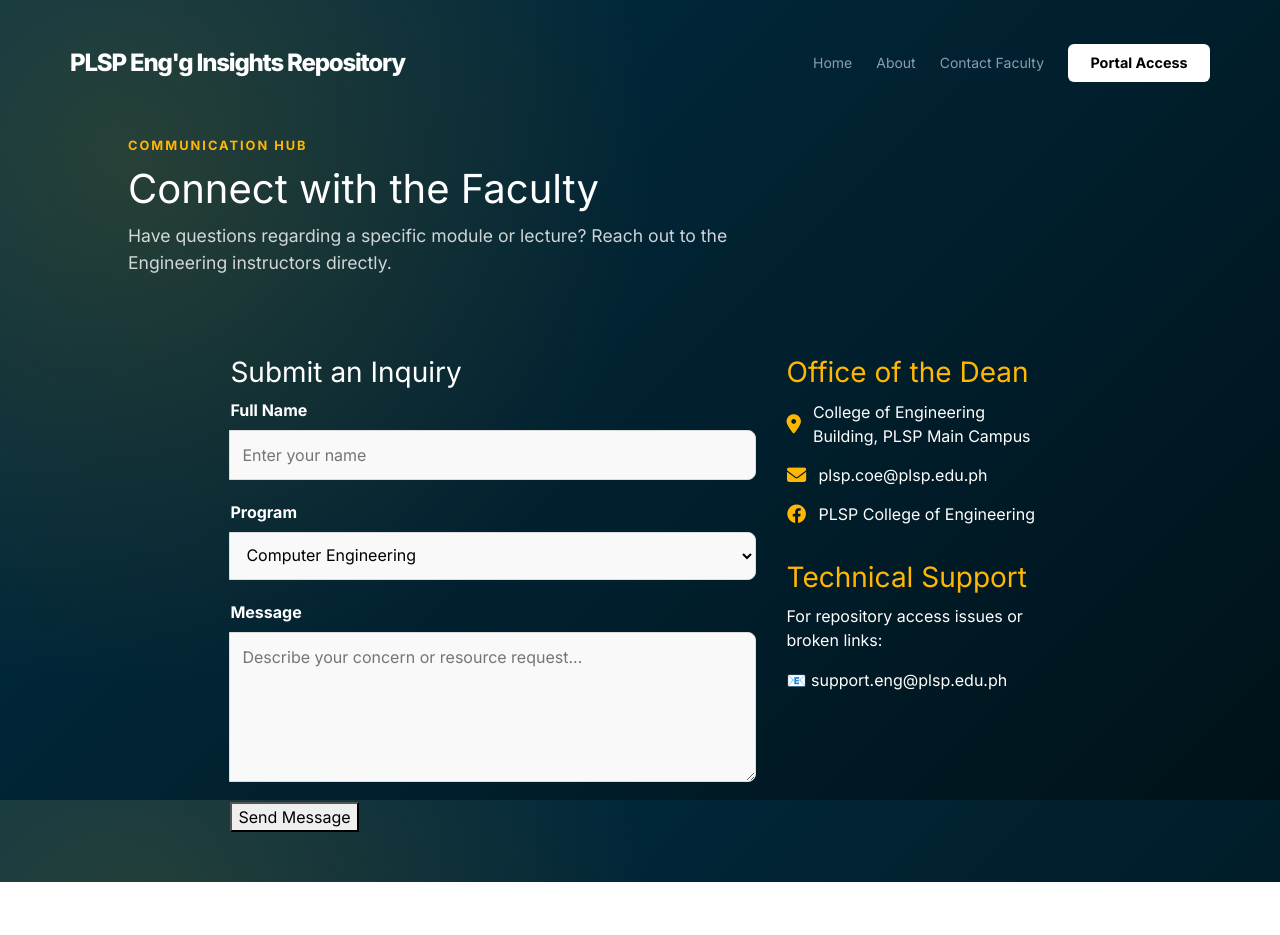
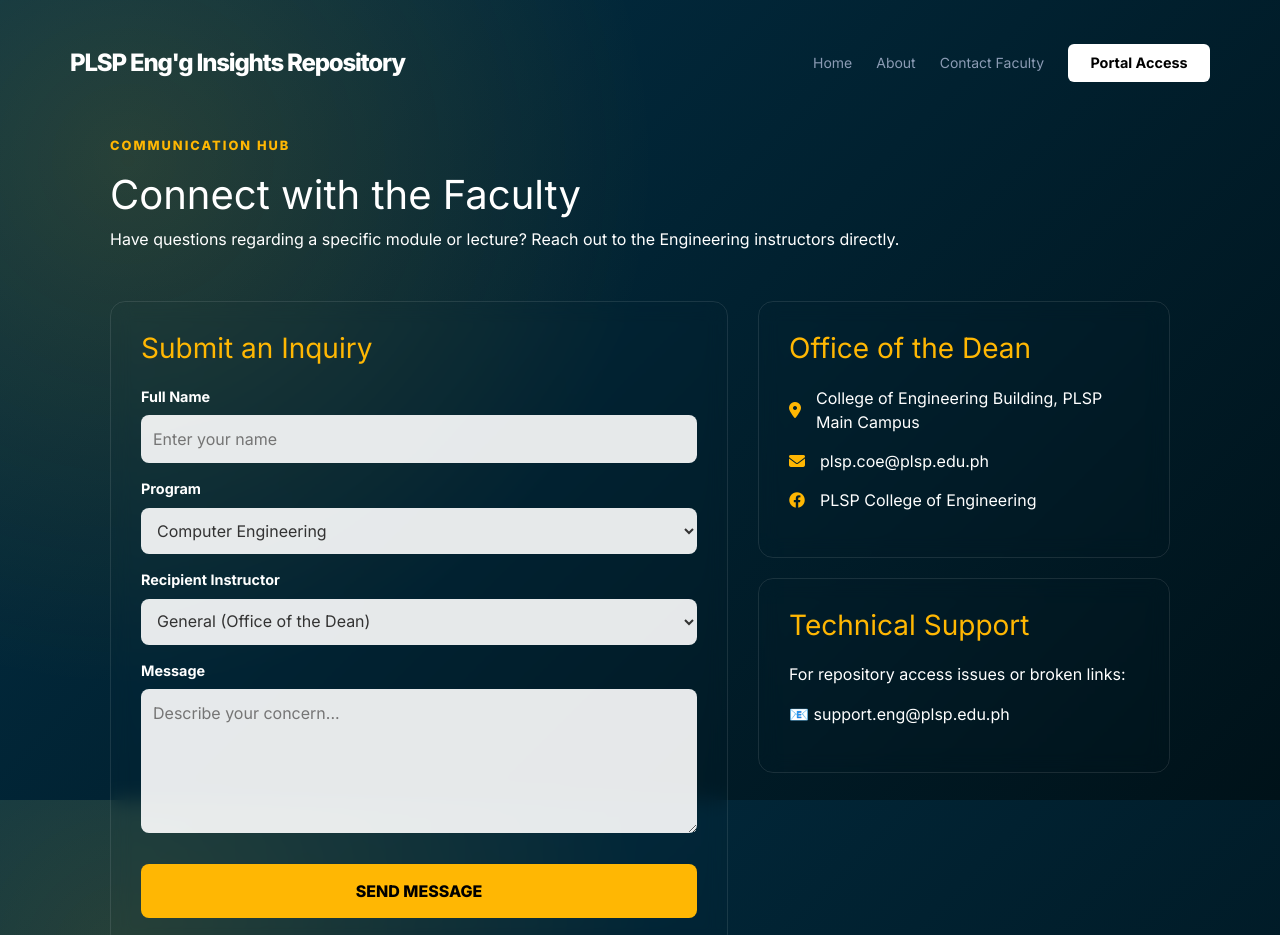
Before and after one commit to aieeauo/PLSP-Engineering-Insights-Repository, a plain HTML site: page contactfaculty.html in a window 1280 px wide. Shown: the top 935 px of the page. Before the commit the page ends 882 px from the top, so only its background shows below. Drawn offline with nearby package versions, Linux system fonts and the light colour scheme.

Commit message:
Final Release: Complete contact faculty system with dynamic routing

```diff
--- a/contactfaculty.css
+++ b/contactfaculty.css
@@ -51,67 +51,70 @@ body {
 }
 
 .contact-page-container {
-    padding: 10px 10%;
-    color: white;
+    max-width: 1100px;
+    margin: 10px auto;
+    padding: 0 20px;
 }
 
 .contact-header {
-    margin-bottom: 40px;
     text-align: left;
+    margin-bottom: 50px;
 }
 
 .section-tag {
-    color: #FFB703;
+    color: var(--accent-gold);
     letter-spacing: 2px;
+    font-weight: 800;
     font-size: 0.8rem;
-    font-weight: bold;
-    margin-bottom: 10px;
-}
-
-.contact-header h1 {
-    font-size: 2.5rem;
-    margin-bottom: 10px;
-}
-
-.header-description {
-    font-size: 1.1rem;
-    opacity: 0.8;
-    max-width: 600px;
 }
 
 .contact-grid {
     display: grid;
-    grid-template-columns: 2fr 1fr;
+    grid-template-columns: 1.5fr 1fr;
     gap: 30px;
-    padding: 40px 10%;
 }
 
-.input-group {
-    margin-bottom: 20px;
-    text-align: left;
+.white-card {
+    background: var(--glass-bg);
+    border: 1px solid rgba(255, 255, 255, 0.1);
+    border-radius: 15px;
+    padding: 30px;
+    backdrop-filter: blur(10px);
 }
 
-.input-group label {
-    display: block;
-    font-weight: 700;
-    margin-bottom: 8px;
-    color: #ffffff;
+.contact-form-box h3, .info-card h3 {
+    color: var(--accent-gold);
+    margin-bottom: 20px;
 }
 
-.input-group input,
-.input-group select,
-.input-group textarea {
+label {
+    display: block;
+    margin-top: 15px;
+    font-weight: 600;
+    font-size: 0.9rem;
+}
+
+input, select, textarea {
     width: 100%;
     padding: 12px;
-    border: 1px solid #ddd;
+    margin-top: 8px;
+    background: rgba(255, 255, 255, 0.9);
+    border: none;
     border-radius: 8px;
-    background: #f9f9f9;
-    font-family: inherit;
+    color: #333;
 }
 
-.input-group textarea {
-    height: 150px;
-    resize: vertical;
+#sendBtn {
+    margin-top: 25px;
+    width: 100%;
+    padding: 15px;
+    background-color: var(--accent-gold);
+    color: black;
+    border: none;
+    font-weight: 800;
+    text-transform: uppercase;
+    border-radius: 8px;
+    cursor: pointer;
 }
 
 .info-sidebar {
@@ -120,31 +123,18 @@ body {
     gap: 20px;
 }
 
-.info-card h3 {
-    margin-bottom: 10px;
-    color: #FFB703;
-}
-
 .info-item {
     display: flex;
     align-items: center;
-    gap: 12px;
+    gap: 15px;
     margin-bottom: 15px;
-    color: white;
 }
 
 .info-item i {
-    color: #FFB703;
-    font-size: 1.2rem;
-    width: 20px;
-    text-align: center;
+    color: var(--accent-gold);
 }
 
 .info-item a {
     color: white;
     text-decoration: none;
 }
-
-.info-item a:hover {
-    text-decoration: underline;
-}
--- a/contactfaculty.html
+++ b/contactfaculty.html
@@ -3,24 +3,20 @@
 
 <head>
     <meta charset="UTF-8">
+    <meta name="viewport" content="width=device-width, initial-scale=1.0">
     <title>PLSP Eng'g Insights Repository</title>
 
     <link href="https://fonts.googleapis.com/css2?family=Inter:wght@400;700;800;900&display=swap" rel="stylesheet">
-
     <link href="https://cdn.jsdelivr.net/npm/bootstrap@5.3.0/dist/css/bootstrap.min.css" rel="stylesheet">
-
     <link rel="stylesheet" href="contactfaculty.css">
-
     <link rel="stylesheet" href="https://cdnjs.cloudflare.com/ajax/libs/font-awesome/6.4.2/css/all.min.css">
 </head>
 
 <body>
 
 <main class="main-wrapper">
-
     <nav class="navbar navbar-dark container">
         <a class="navbar-brand" href="index.html">PLSP Eng'g Insights Repository</a>
-
         <div class="ms-auto d-flex align-items-center gap-4">
             <a href="index.html" class="text-dim small text-decoration-none">Home</a>
             <a href="about.html" class="text-dim small text-decoration-none">About</a>
@@ -30,65 +26,55 @@
     </nav>
 
     <section class="contact-page-container">
-
         <div class="contact-header">
             <p class="section-tag">COMMUNICATION HUB</p>
-
             <h1>Connect with the Faculty</h1>
-
             <p class="header-description">
                 Have questions regarding a specific module or lecture? Reach out to the Engineering instructors directly.
             </p>
         </div>
 
         <div class="contact-grid">
-
             <div class="white-card contact-form-box">
                 <h3>Submit an Inquiry</h3>
 
-                <form>
-                    <div class="input-group">
-                        <label for="fullname">Full Name</label>
-                        <input type="text" id="fullname" name="fullname" placeholder="Enter your name">
-                    </div>
+                <form id="inquiryForm" method="POST" enctype="text/plain">
 
-                    <div class="input-group">
-                        <label for="program">Program</label>
-                        <select id="program" name="program">
-                            <option>Computer Engineering</option>
-                            <option>Industrial Engineering</option>
+                    <label for="fullName">Full Name</label>
+                    <input type="text" id="fullName" name="Name" placeholder="Enter your name" required>
+
+                    <label for="program">Program</label>
+                    <select id="program" name="Program" required>
+                        <option value="Computer Engineering">Computer Engineering</option>
+                        <option value="Industrial Engineering">Industrial Engineering</option>
+                    </select>
+
+                    <label for="instructor">Recipient Instructor</label>
+                    <select id="instructor" name="Instructor" required>
+                        <option value="plsp.coe@plsp.edu.ph">General (Office of the Dean)</option>
                         </select>
-                    </div>
 
-                    <div class="input-group">
-                        <label for="message">Message</label>
-                        <textarea id="message" name="message" placeholder="Describe your concern or resource request..."></textarea>
-                    </div>
+                    <label for="message">Message</label>
+                    <textarea id="message" name="Message" rows="5" placeholder="Describe your concern..." required></textarea>
 
-                    <button type="submit" class="btn-gold-custom">
-                        Send Message
-                    </button>
+                    <button type="submit" id="sendBtn">Send Message</button>
                 </form>
             </div>
 
             <div class="info-sidebar">
-
                 <div class="white-card info-card">
                     <h3>Office of the Dean</h3>
-
                     <div class="info-item">
                         <i class="fa-solid fa-location-dot"></i>
                         <span>College of Engineering Building, PLSP Main Campus</span>
                     </div>
-
                     <div class="info-item">
                         <i class="fa-solid fa-envelope"></i>
                         <span>plsp.coe@plsp.edu.ph</span>
                     </div>
-
                     <div class="info-item">
                         <i class="fa-brands fa-facebook"></i>
-                        <a href="https://facebook.com/your-page" target="_blank" rel="noopener noreferrer">
+                        <a href="https://web.facebook.com/coe.plsp" target="_blank" rel="noopener noreferrer">
                             PLSP College of Engineering
                         </a>
                     </div>
@@ -99,13 +85,12 @@
                     <p>For repository access issues or broken links:</p>
                     <p>📧 support.eng@plsp.edu.ph</p>
                 </div>
-
             </div>
-
         </div>
     </section>
+</main>
 
-</main>
+<script src="contactfaculty.js"></script>
 
 </body>
 </html>
--- /dev/null
+++ b/contactfaculty.js
@@ -0,0 +1,35 @@
+document.addEventListener("DOMContentLoaded", function() {
+    const instructorSelect = document.getElementById("instructor");
+    const inquiryForm = document.getElementById("inquiryForm");
+
+    function syncInstructors() {
+        const savedInstructors = JSON.parse(localStorage.getItem("plsp_instructors")) || [];
+
+        instructorSelect.innerHTML = `
+            <option value="plsp.coe@plsp.edu.ph">General (Office of the Dean)</option>
+        `;
+
+        savedInstructors.forEach(inst => {
+            if (inst.name !== "Engr. Anniejel Llaguno" && inst.name !== "Engr. Jericho Ontalan") {
+                const option = document.createElement("option");
+                option.value = inst.email;
+                option.textContent = inst.name;
+                instructorSelect.appendChild(option);
+            }
+        });
+    }
+
+    syncInstructors();
+
+    inquiryForm.addEventListener("submit", function(e) {
+        const name = document.getElementById("fullName").value;
+        const prog = document.getElementById("program").value;
+        const target = instructorSelect.value;
+        const msg = document.getElementById("message").value;
+
+        const subject = encodeURIComponent(`Inquiry for Engineering Faculty: ${name}`);
+        const body = encodeURIComponent(`Student: ${name}\nProgram: ${prog}\n\nMessage:\n${msg}`);
+
+        this.action = `mailto:${target}?subject=${subject}&body=${body}`;
+    });
+});
```
